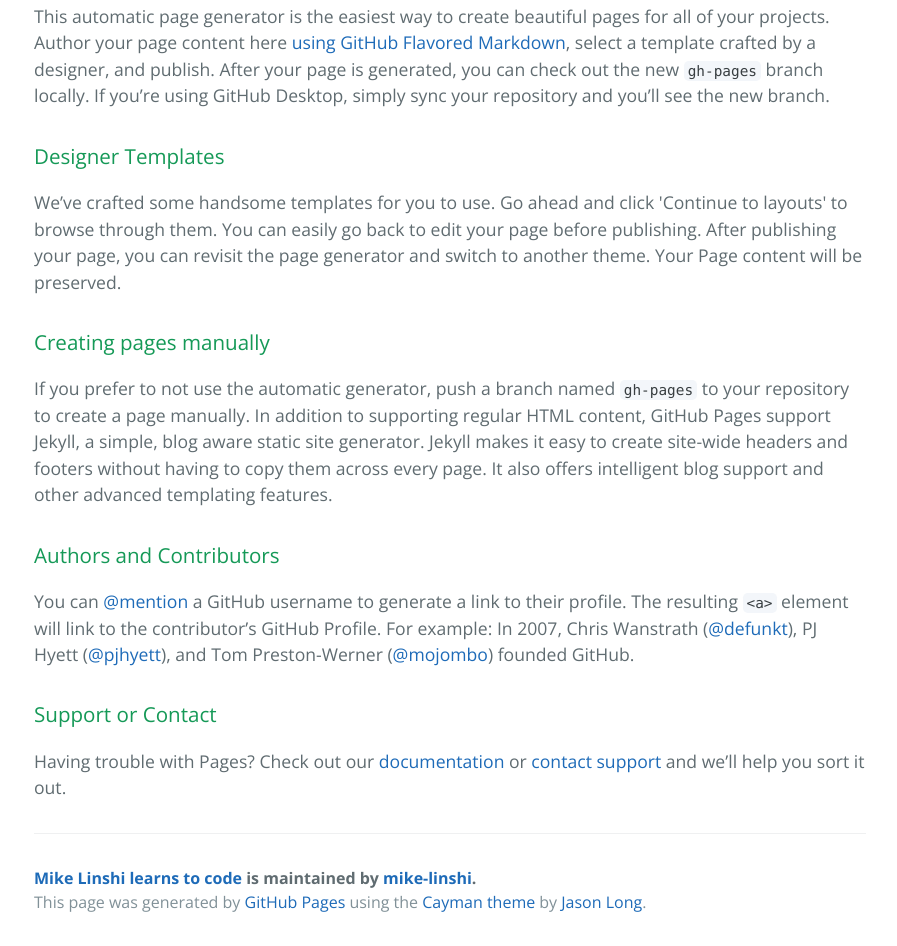
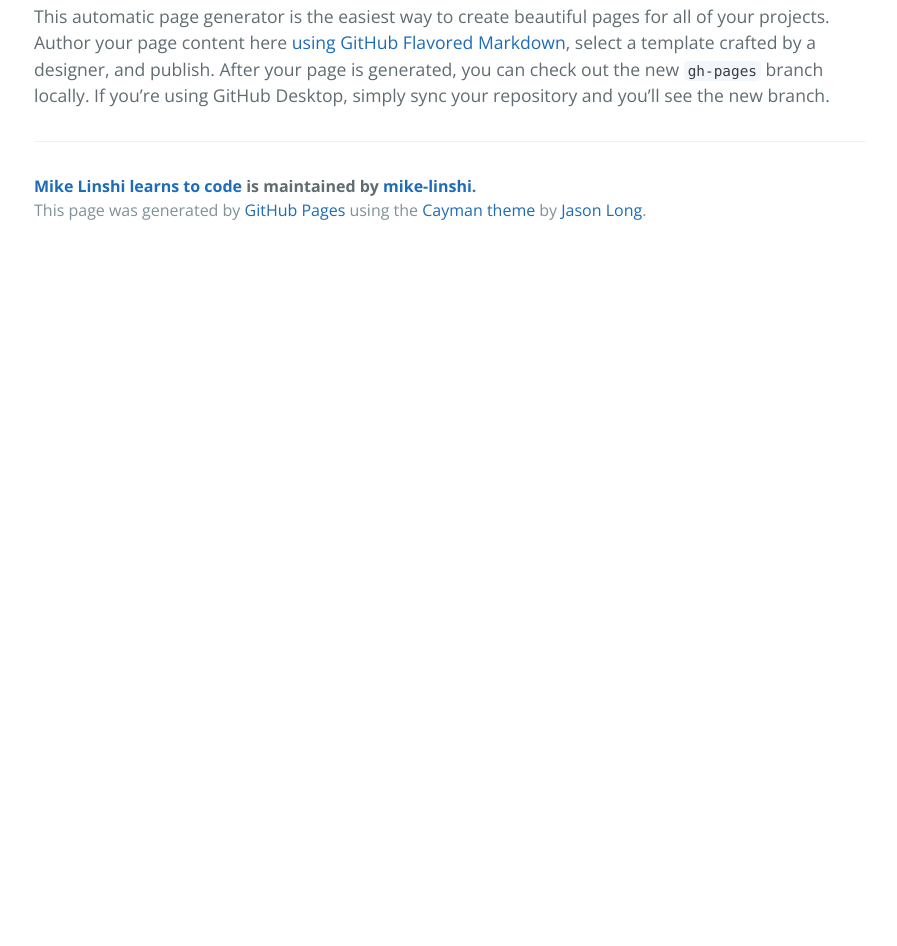
Before and after one commit to mike-linshi/fe-1015-personal-project, a plain HTML site: page index.html in a window 1280 px wide. Shown: the part 460-1406 px from the top of the page, without its empty margins (190-1087 px from the left). After the commit the page ends 800 px from the top, so only its background shows below. Drawn offline with nearby package versions, Linux system fonts and the light colour scheme.

Commit message:
remove default text

```diff
--- a/index.html
+++ b/index.html
@@ -1,5 +1,6 @@
 <!DOCTYPE html>
 <html lang="en-us">
+
   <head>
     <meta charset="UTF-8">
     <title>Mike Linshi learns to code by mike-linshi</title>
@@ -8,6 +9,8 @@
     <link href='https://fonts.googleapis.com/css?family=Open+Sans:400,700' rel='stylesheet' type='text/css'>
     <link rel="stylesheet" type="text/css" href="stylesheets/stylesheet.css" media="screen">
     <link rel="stylesheet" type="text/css" href="stylesheets/github-light.css" media="screen">
+
+    <!-- Google analytics -->
     <script>
   (function(i,s,o,g,r,a,m){i['GoogleAnalyticsObject']=r;i[r]=i[r]||function(){
   (i[r].q=i[r].q||[]).push(arguments)},i[r].l=1*new Date();a=s.createElement(o),
@@ -17,42 +20,24 @@
   ga('create', 'UA-68884714-1', 'auto');
   ga('send', 'pageview');
 
-</script>
+  </script>
   </head>
+
   <body>
     <section class="page-header">
       <h1 class="project-name">Mike Linshi learns to code</h1>
       <h2 class="project-tagline">Fun things you can do with code</h2>
-      <a href="https://github.com/mike-linshi/fe-1015-personal-project" class="btn">View on GitHub</a>
-      <a href="https://github.com/mike-linshi/fe-1015-personal-project/zipball/master" class="btn">Download .zip</a>
-      <a href="https://github.com/mike-linshi/fe-1015-personal-project/tarball/master" class="btn">Download .tar.gz</a>
+      <a href="https://github.com/mike-linshi/learn-to-code" class="btn">View on GitHub</a>
+      <a href="https://github.com/mike-linshi/learn-to-code/zipball/master" class="btn">Download .zip</a>
+      <a href="https://github.com/mike-linshi/learn-to-code/tarball/master" class="btn">Download .tar.gz</a>
     </section>
 
     <section class="main-content">
+
       <h3>
-<a id="welcome-to-github-pages" class="anchor" href="#welcome-to-github-pages" aria-hidden="true"><span class="octicon octicon-link"></span></a>Welcome to GitHub Pages.</h3>
+      <a id="welcome-to-github-pages" class="anchor" href="#welcome-to-github-pages" aria-hidden="true"><span class="octicon octicon-link"></span></a>Welcome to GitHub Pages.</h3>
 
-<p>This automatic page generator is the easiest way to create beautiful pages for all of your projects. Author your page content here <a href="https://guides.github.com/features/mastering-markdown/">using GitHub Flavored Markdown</a>, select a template crafted by a designer, and publish. After your page is generated, you can check out the new <code>gh-pages</code> branch locally. If you’re using GitHub Desktop, simply sync your repository and you’ll see the new branch.</p>
-
-<h3>
-<a id="designer-templates" class="anchor" href="#designer-templates" aria-hidden="true"><span class="octicon octicon-link"></span></a>Designer Templates</h3>
-
-<p>We’ve crafted some handsome templates for you to use. Go ahead and click 'Continue to layouts' to browse through them. You can easily go back to edit your page before publishing. After publishing your page, you can revisit the page generator and switch to another theme. Your Page content will be preserved.</p>
-
-<h3>
-<a id="creating-pages-manually" class="anchor" href="#creating-pages-manually" aria-hidden="true"><span class="octicon octicon-link"></span></a>Creating pages manually</h3>
-
-<p>If you prefer to not use the automatic generator, push a branch named <code>gh-pages</code> to your repository to create a page manually. In addition to supporting regular HTML content, GitHub Pages support Jekyll, a simple, blog aware static site generator. Jekyll makes it easy to create site-wide headers and footers without having to copy them across every page. It also offers intelligent blog support and other advanced templating features.</p>
-
-<h3>
-<a id="authors-and-contributors" class="anchor" href="#authors-and-contributors" aria-hidden="true"><span class="octicon octicon-link"></span></a>Authors and Contributors</h3>
-
-<p>You can <a href="https://github.com/blog/821" class="user-mention">@mention</a> a GitHub username to generate a link to their profile. The resulting <code>&lt;a&gt;</code> element will link to the contributor’s GitHub Profile. For example: In 2007, Chris Wanstrath (<a href="https://github.com/defunkt" class="user-mention">@defunkt</a>), PJ Hyett (<a href="https://github.com/pjhyett" class="user-mention">@pjhyett</a>), and Tom Preston-Werner (<a href="https://github.com/mojombo" class="user-mention">@mojombo</a>) founded GitHub.</p>
-
-<h3>
-<a id="support-or-contact" class="anchor" href="#support-or-contact" aria-hidden="true"><span class="octicon octicon-link"></span></a>Support or Contact</h3>
-
-<p>Having trouble with Pages? Check out our <a href="https://help.github.com/pages">documentation</a> or <a href="https://github.com/contact">contact support</a> and we’ll help you sort it out.</p>
+      <p>This automatic page generator is the easiest way to create beautiful pages for all of your projects. Author your page content here <a href="https://guides.github.com/features/mastering-markdown/">using GitHub Flavored Markdown</a>, select a template crafted by a designer, and publish. After your page is generated, you can check out the new <code>gh-pages</code> branch locally. If you’re using GitHub Desktop, simply sync your repository and you’ll see the new branch.</p>
 
       <footer class="site-footer">
         <span class="site-footer-owner"><a href="https://github.com/mike-linshi/fe-1015-personal-project">Mike Linshi learns to code</a> is maintained by <a href="https://github.com/mike-linshi">mike-linshi</a>.</span>
```
